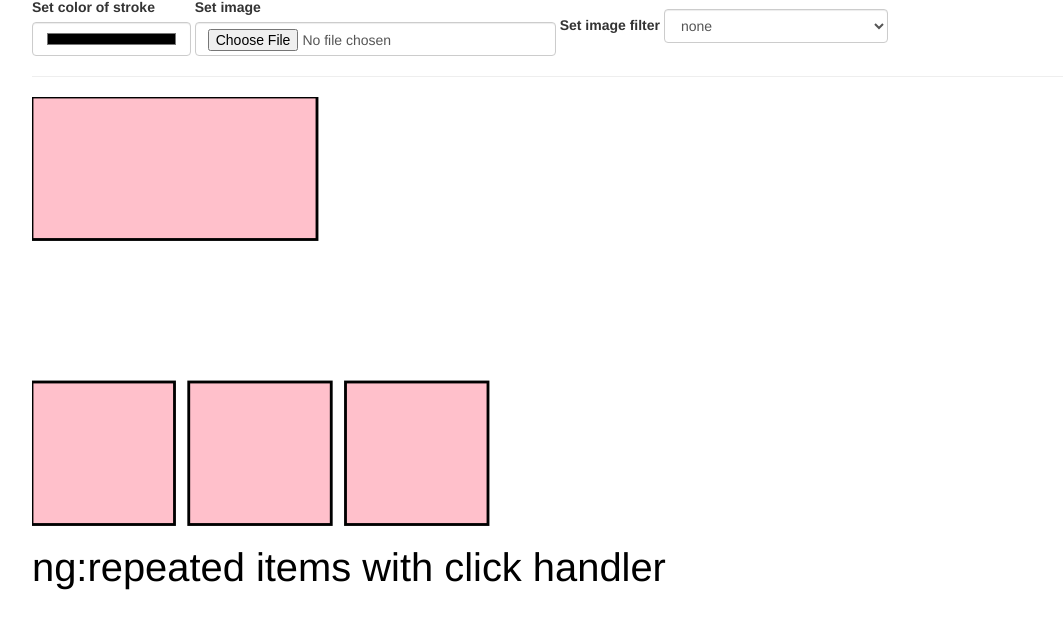
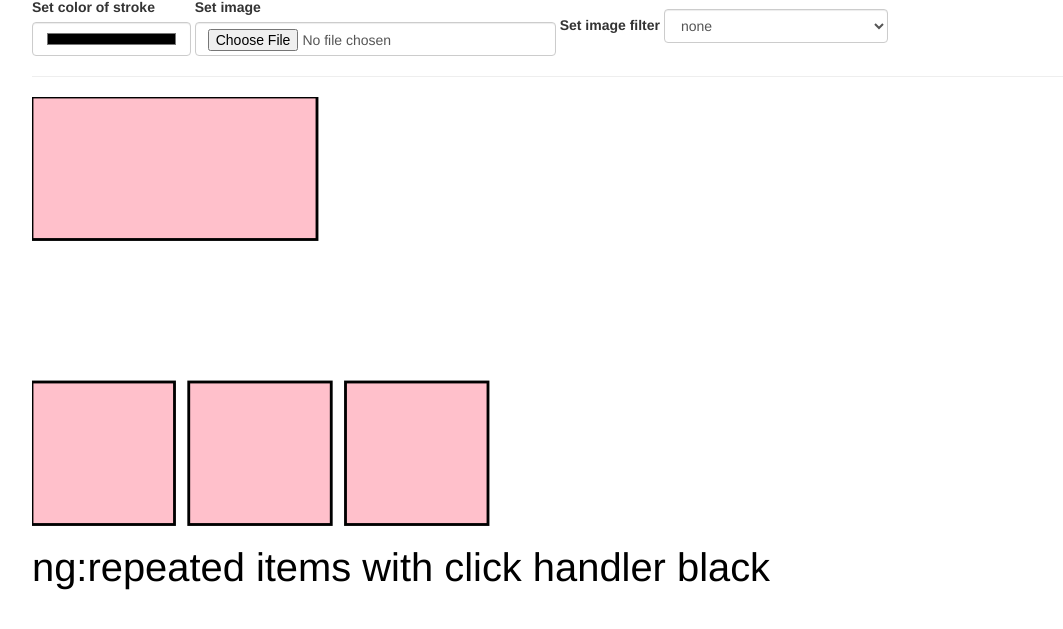
Before and after one commit to shock01/sd, a plain HTML site: page index.html in a window 1280 px wide. Shown: the part 445-1074 px from the top of the page, without its empty margins (38-1101 px from the left). Drawn offline with Linux system fonts and the light colour scheme.

Commit message:
Adding interpolation support to attribute values

```diff
--- a/index.html
+++ b/index.html
@@ -108,10 +108,15 @@
               xmlns:xlink="http://www.w3.org/1999/xlink"
               sd:view-box="[viewBoxMinX, viewBoxMinY, viewBoxWidth, viewBoxHeight].join(' ')">
             <g x="50">
-               <rect sd:fill="fill" sd:width="width" sd:height="height" sd:stroke="stroke"/>
+               <!--  interpolated attributes {{}} -->
+               <rect sd:fill="{{fill}}" sd:stroke="{{stroke}}" sd:width="{{width}}" sd:height="{{height}}"/>
                <g>
-                  <rect sd:onclick="clicked(event, item)" sd:stroke="stroke" ng:repeat="item in items" sd:x="item.x" sd:y="item.y" sd:width="item.width" sd:height="item.height" sd:fill="fill"/>
-                  <text x="0" y="170">ng:repeated items with click handler</text>
+                  <rect ng:repeat="item in items"
+                        sd:onclick="clicked(event, item)"
+                        sd:stroke="stroke" sd:fill="fill"
+                        sd:x="item.x" sd:y="item.y"
+                        sd:width="item.width" sd:height="item.height"/>
+                  <text x="0" y="170">ng:repeated items with click handler {{stroke}}</text>
                </g>
             </g>
          </svg>
--- a/src/sd.js
+++ b/src/sd.js
@@ -99,6 +99,19 @@
         });
     });
     // normal attributes
+    function setAttrValue(element, attrName, value) {
+      var pair = attrName.split(':'),
+          localName = pair.length === 1 ? pair[0] : pair[1],
+          prefix = pair.length > 1 ? pair[0] : null;
+      if(prefix) {
+     	 var ns = XMLNS[prefix.toUpperCase()],
+     	 	nsPrefix = element.lookupPrefix(ns);
+     	 element.setAttributeNS(ns, nsPrefix + ':' + localName, value);
+     	} else {
+     	  element.setAttributeNS(null, localName, value);
+     	}
+    }
+
     angular.forEach([].concat(
     	viewAttrs,
     	animationTargetAttrs,
@@ -112,28 +125,31 @@
     	transferFunctionAttrs,
     	xlinkAttrs), function (attrName) {
 
+
         var directiveName = attributeToDirectiveName(attrName);
-        angular.module('sd').directive(directiveName, function () {
-          var pair = attrName.split(':'),
-              localName = pair.length === 1 ? pair[0] : pair[1],
-              prefix = pair.length > 1 ? pair[0] : null;
 
-            return function (scope, iElement, iAttrs) {
-                var element = iElement[0];
+        angular.module('sd').directive(directiveName, function ($interpolate) {
+          return {
+            compile: function compile(tElement, tAttrs, transclude) {
 
-                scope.$watch(iAttrs[directiveName], function (value) {
-                    if (typeof value !== 'undefined') {
-                      	if(prefix) {
-                      	 var ns = XMLNS[prefix.toUpperCase()],
-                      	 	nsPrefix = element.lookupPrefix(ns);
-                      	 console.log(prefix, XMLNS)
-                      	 element.setAttributeNS(ns, nsPrefix + ':' + localName, value);
-                      	} else {
-                      	  element.setAttributeNS(null, localName, value);
-                      	}
+              var interpolated = $interpolate(tAttrs[directiveName], true);
+
+              return function (scope, iElement, iAttrs) {
+                var element = iElement[0],
+                	attrValue = iAttrs[directiveName];
+
+                if(typeof interpolated === 'function') {
+                  setAttrValue(element, attrName, interpolated(scope));
+                }
+
+                scope.$watch(interpolated ? attrName : attrValue, function (value) {
+                  	if (typeof value !== 'undefined') {
+                      	setAttrValue(element, attrName, value);
                     }
                 });
-            };
+              }
+            }
+          };
         });
     });
 }());
```
